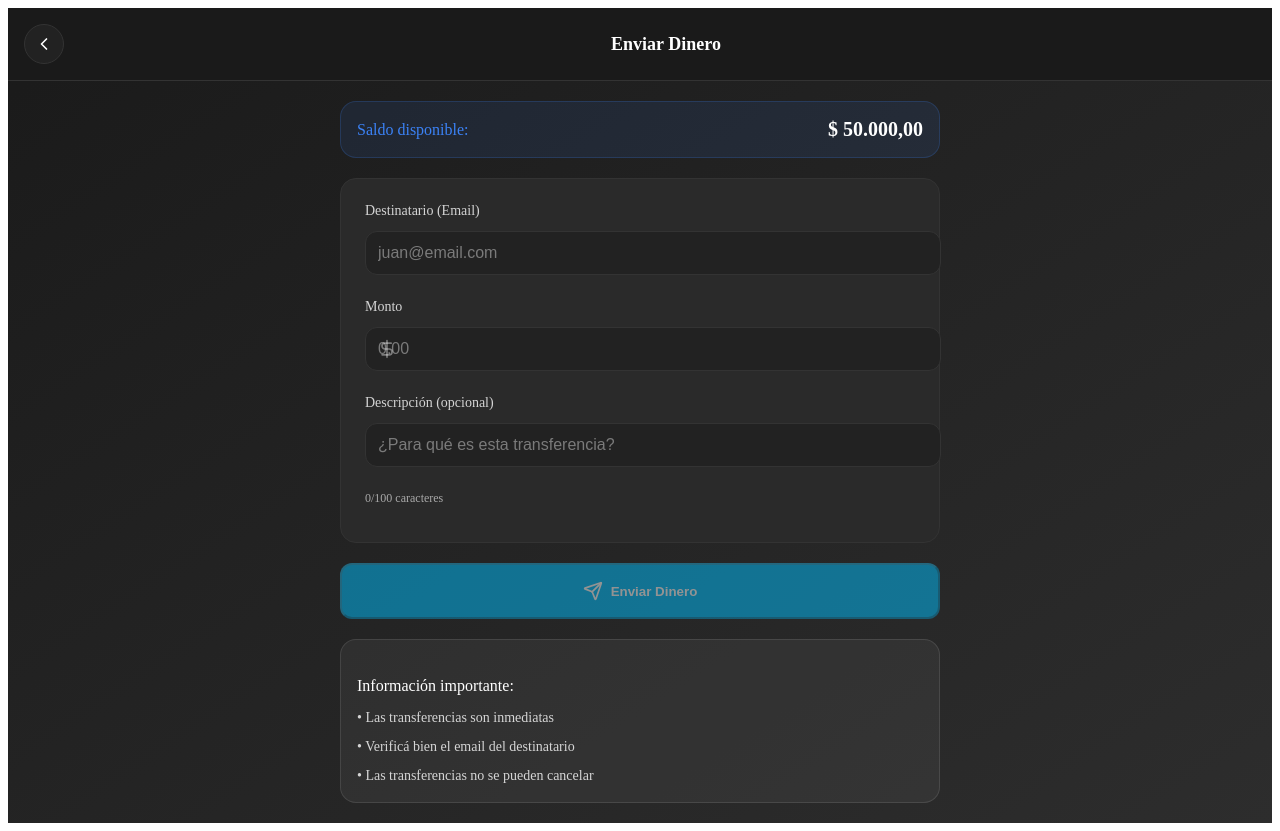
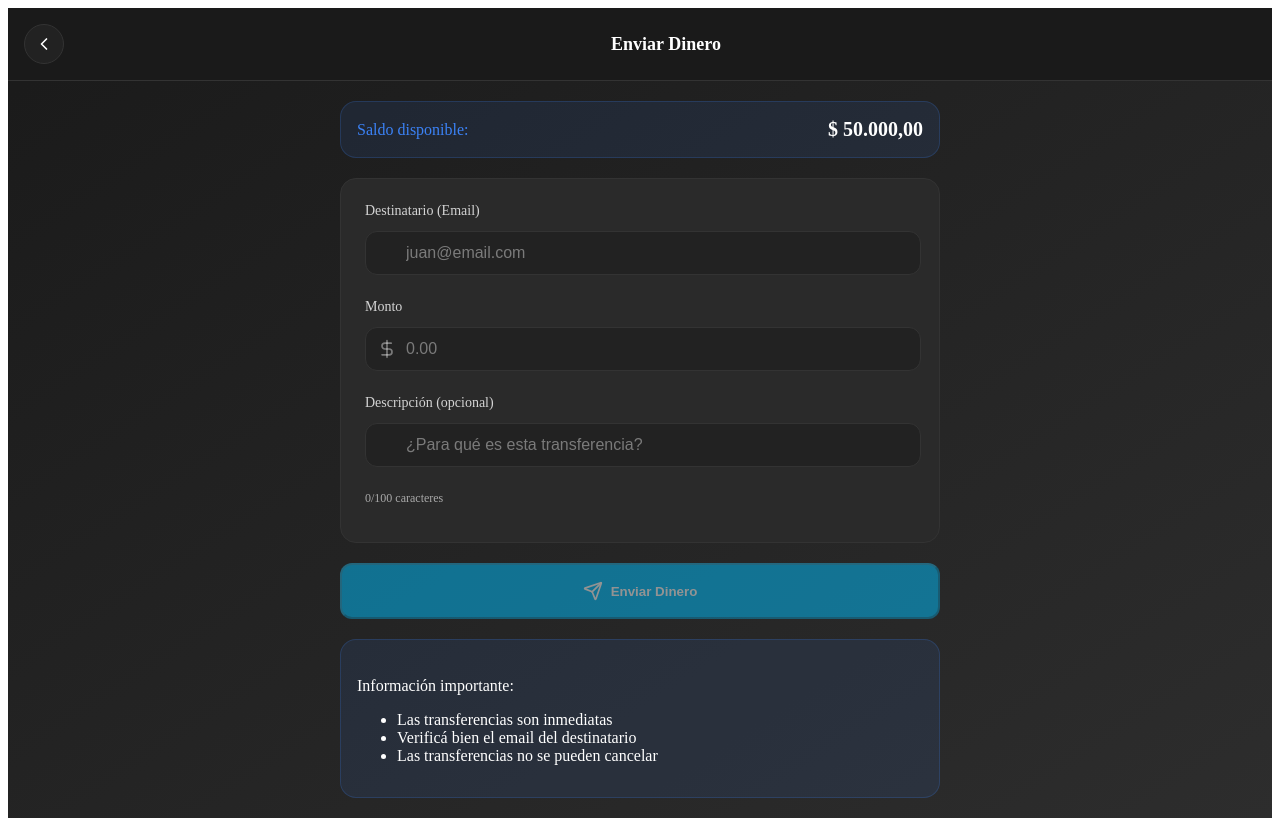
Before and after one commit to ezequielrickert/payup, a React (Create React App) app in the folder web/: page / in a window 1280 px wide. Both pictures are taken after a click on the element "Enviar Dinero". Built offline with nearby package versions, Linux system fonts and the light colour scheme.

Commit message:
fix ui Transfer.tsx

```diff
--- a/web/src/components/screens/Transfer.tsx
+++ b/web/src/components/screens/Transfer.tsx
@@ -183,9 +183,9 @@ export const TransferScreen: React.FC<TransferScreenProps> = ({
                 <InfoCard>
                     <h4>Información importante:</h4>
                     <ul>
-                        <li>• Las transferencias son inmediatas</li>
-                        <li>• Verificá bien el email del destinatario</li>
-                        <li>• Las transferencias no se pueden cancelar</li>
+                        <li>Las transferencias son inmediatas</li>
+                        <li>Verificá bien el email del destinatario</li>
+                        <li>Las transferencias no se pueden cancelar</li>
                     </ul>
                 </InfoCard>
             </div>
@@ -279,9 +279,8 @@ interface InputProps {
 }
 
 const Input = styled.input<InputProps>`
-    width: 100%;
-    padding: 12px;
-    padding-left: ${props => props.type === 'text' && props.value === 'amount' ? '40px' : '12px'};
+    width: calc(100% - 48px);
+    padding: 12px 12px 12px 40px;
     background: #222;
     border: 1px solid ${props => props.hasError ? '#ef4444' : '#333'};
     border-radius: 12px;
@@ -376,30 +375,20 @@ const LoadingSpinner = styled.div`
 `;
 
 const InfoCard = styled.div`
-    background: rgba(255, 255, 255, 0.05);
-    border: 1px solid rgba(255, 255, 255, 0.1);
+    background: rgba(59, 130, 246, 0.1);
+    border: 1px solid rgba(59, 130, 246, 0.2);
     border-radius: 16px;
     padding: 16px;
 
     h4 {
         color: #fff;
         font-weight: 500;
-        margin-bottom: 12px;
+        margin-bottom: 8px;
     }
 
-    ul {
-        list-style: none;
-        padding: 0;
-        margin: 0;
+    p {
         color: rgba(255, 255, 255, 0.8);
         font-size: 14px;
         line-height: 1.5;
-
-        li {
-            margin-bottom: 8px;
-            &:last-child {
-                margin-bottom: 0;
-            }
-        }
     }
 `;
```
